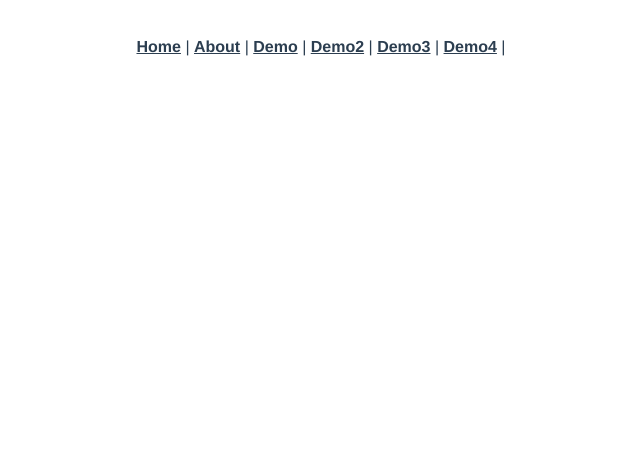
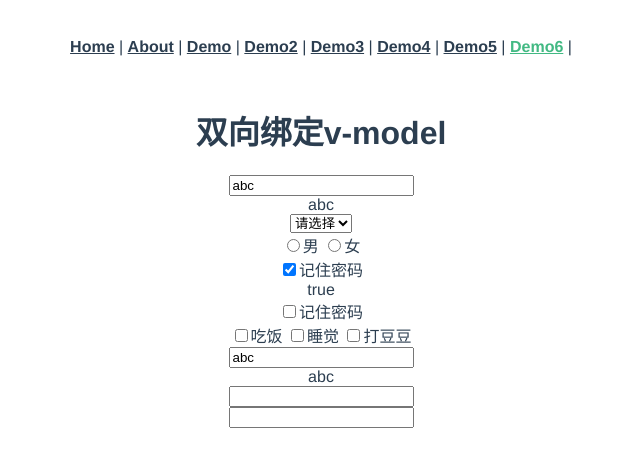
Before and after one commit to SerendipityH/springBoot_Vue_Demo, a Vue app in the folder vue/demo/: page /demo6 in a window 1280 px wide. Shown: the top 466 px of the page, without its empty margins (319-959 px from the left). Built offline with nearby package versions, Linux system fonts and the light colour scheme.

Commit message:
learn vue

```diff
--- a/vue/demo/src/App.vue
+++ b/vue/demo/src/App.vue
@@ -7,6 +7,8 @@
       <router-link to="/demo2">Demo2</router-link> |
       <router-link to="/demo3">Demo3</router-link> |
       <router-link to="/demo4">Demo4</router-link> |
+      <router-link to="/demo5">Demo5</router-link> |
+      <router-link to="/demo6">Demo6</router-link> |
     </div>
     <router-view/>
   </div>
--- a/vue/demo/src/router/index.js
+++ b/vue/demo/src/router/index.js
@@ -5,6 +5,8 @@ import Demo from '../views/Demo.vue'
 const Demo2 = ()=>import('../views/Demo2.vue');
 const Demo3 = ()=>import('../views/Demo3');
 const Demo4 = ()=>import('../views/Demo4');
+const Demo5 = ()=>import('../views/Demo5');
+const Demo6 = ()=>import('../views/Demo6');
 Vue.use(VueRouter);
 
 const routes = [
@@ -30,6 +32,16 @@ const routes = [
     component:Demo4
   },
   {
+    path:'/demo5',
+    name:'Demo5',
+    component:Demo5
+  },
+  {
+    path:'/demo6',
+    name:'Demo6',
+    component:Demo6
+  },
+  {
     path: '/',
     name: 'Home',
     component: Home
--- a/vue/demo/src/views/Demo4.vue
+++ b/vue/demo/src/views/Demo4.vue
@@ -1,6 +1,6 @@
 <template>
     <div>
-        <h1>时间修饰符</h1>
+        <h1>事件修饰符</h1>
         <div @click="fatherClick">
             父级
             <div @click="subClick1">子集1</div>
--- /dev/null
+++ b/vue/demo/src/views/Demo5.vue
@@ -0,0 +1,77 @@
+<template>
+    <div>
+        <div>{{firstName}}</div>
+        <div>{{lastName}}</div>
+        <!--computed计算会缓存 函数会重复调用-->
+        <div>{{fullName}}</div>
+        <button @click="updateFullName()">修改fullName</button>
+
+        <hr>
+        <div>{{language}}</div>
+
+        <button @click="switchLanguage('ch')">中文</button>
+        <button @click="switchLanguage('en')">英文</button>
+        <div>{{zhangsan}}</div>
+        <div>{{lisi}}</div>
+    </div>
+
+
+</template>
+<script>
+    export default {
+        name: "demo5",
+        data() {
+            return {
+                firstName: "无始",
+                lastName: "大帝",
+                language: 'ch',
+                zhangsan: "",
+                lisi: ""
+            }
+        },
+        computed: {
+            /*fullName(){
+                return this.firstName + this.lastName;
+            }*/
+            fullName: {
+                get() {
+                    return this.firstName + this.lastName;
+                },
+                set(newVal) {
+                    let arr = newVal.split(" ");
+                    this.firstName = arr[0];
+                    this.lastName = arr[1]
+                }
+            }
+        }, methods: {
+            updateFullName() {
+                this.fullName = "小 石头"
+            },
+            switchLanguage(val) {
+                this.language = val;
+
+            }
+        }, watch: {
+            /*language(newVal) {
+                if (newVal === 'ch') {
+                    this.zhangsan = "张三"
+                    this.lisi = "李四"
+                } else if (newVal === 'en') {
+                    this.zhangsan = "zhangsan"
+                    this.lisi = "lisi"
+                }
+            }*/
+            language:{
+                handler(newVal) {
+                    if (newVal === 'ch') {
+                        this.zhangsan = "张三"
+                        this.lisi = "李四"
+                    } else if (newVal === 'en') {
+                        this.zhangsan = "zhangsan"
+                        this.lisi = "lisi"
+                    }
+                },immediate:true
+            }
+        }
+    }
+</script>
--- /dev/null
+++ b/vue/demo/src/views/Demo6.vue
@@ -0,0 +1,93 @@
+<template>
+    <div>
+        <h1>双向绑定v-model</h1>
+        <input type="text" v-model="text">
+        <div>{{text}}</div>
+
+
+        <!--绑定select-->
+        <select v-model="cityCode">
+            <option value="">请选择</option>
+            <option v-for="city in citys" :key="city.code" :value="city.code">{{city.name}}</option>
+        </select>
+        <div>{{cityName}}</div>
+
+
+        <!--绑定radio-->
+        <input type="radio" value="male" v-model="gender">男
+        <input type="radio" value="female" v-model="gender">女
+        <div>{{gender}}</div>
+
+
+        <!--绑定checkbox-->
+        <input type="checkbox" v-model="remember">记住密码
+        <div>{{remember}}</div>
+
+
+        <input type="checkbox" true-value="Y" false-value="N" v-model="remember2">记住密码
+        <div>{{remember2}}</div>
+
+        <input type="checkbox" name="hobby" value="cf" v-model="hobby">吃饭
+        <input type="checkbox" name="hobby" value="sj" v-model="hobby">睡觉
+        <input type="checkbox" name="hobby" value="ddd" v-model="hobby">打豆豆
+
+        <div>{{hobby.join(",")}}</div>
+
+
+        <!--v-model修饰符-->
+        <!--lazy失去焦点更新-->
+        <input type="text" v-model.lazy="text">
+        <div>{{text}}</div>
+
+
+        <input type="text" v-model.number="number">
+        <div>{{number}}</div>
+
+
+        <input type="text" v-model.trim="str">
+        <div>{{str}}</div>
+    </div>
+
+</template>
+<script>
+    export default {
+        name: "demo6",
+        data() {
+            return {
+                text: "abc",
+                cityCode: "",
+                citys: [
+                    {
+                        name: "北京",
+                        code: "bj"
+                    },
+                    {
+                        name: "上海",
+                        code: "sh"
+                    },
+                    {
+                        name: "广州",
+                        code: "gz"
+                    },
+                    {
+                        name: "深圳",
+                        code: "sz"
+                    }
+
+                ],
+                gender:"",
+                remember: true,
+                remember2:'',
+                hobby: [],
+                number:'',
+                str:''
+            }
+
+        },computed:{
+            cityName(){
+              let _city = this.citys.find(city=>city.code===this.cityCode)
+                return _city?_city.name:""
+            }
+        }
+    }
+</script>
```
